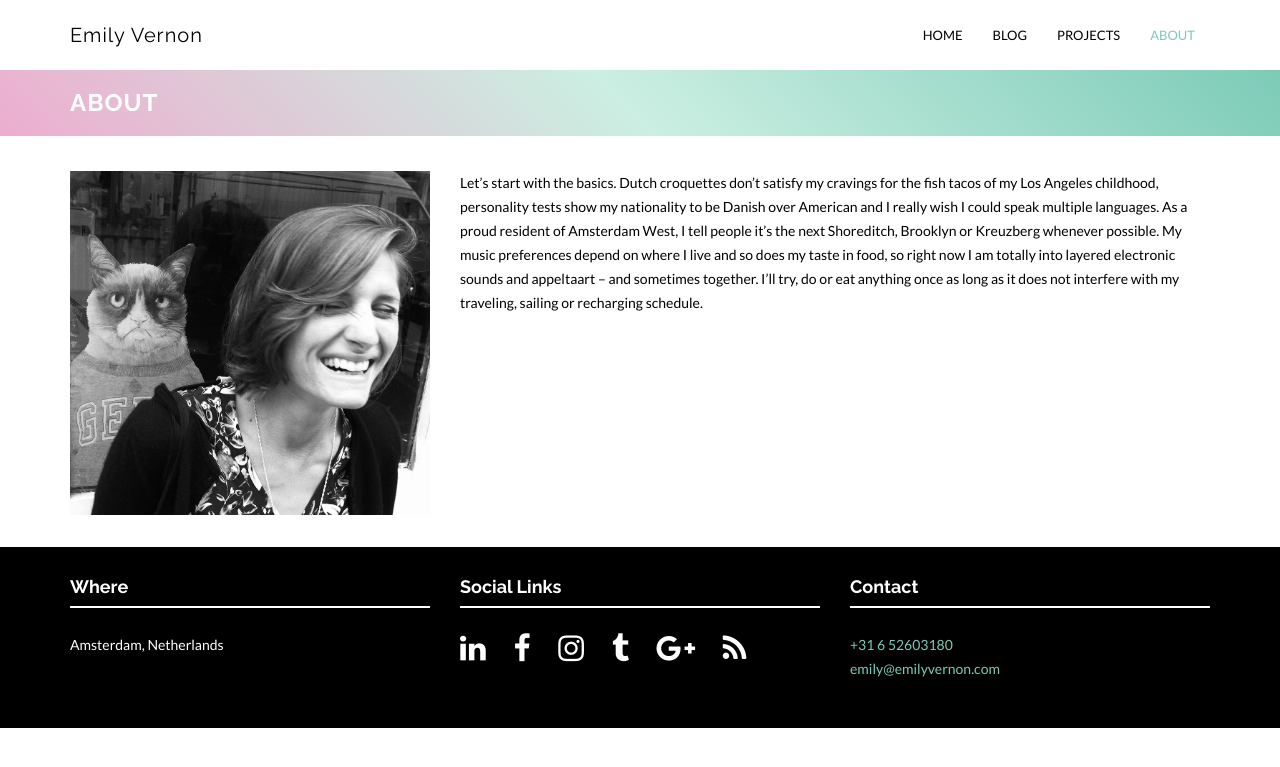
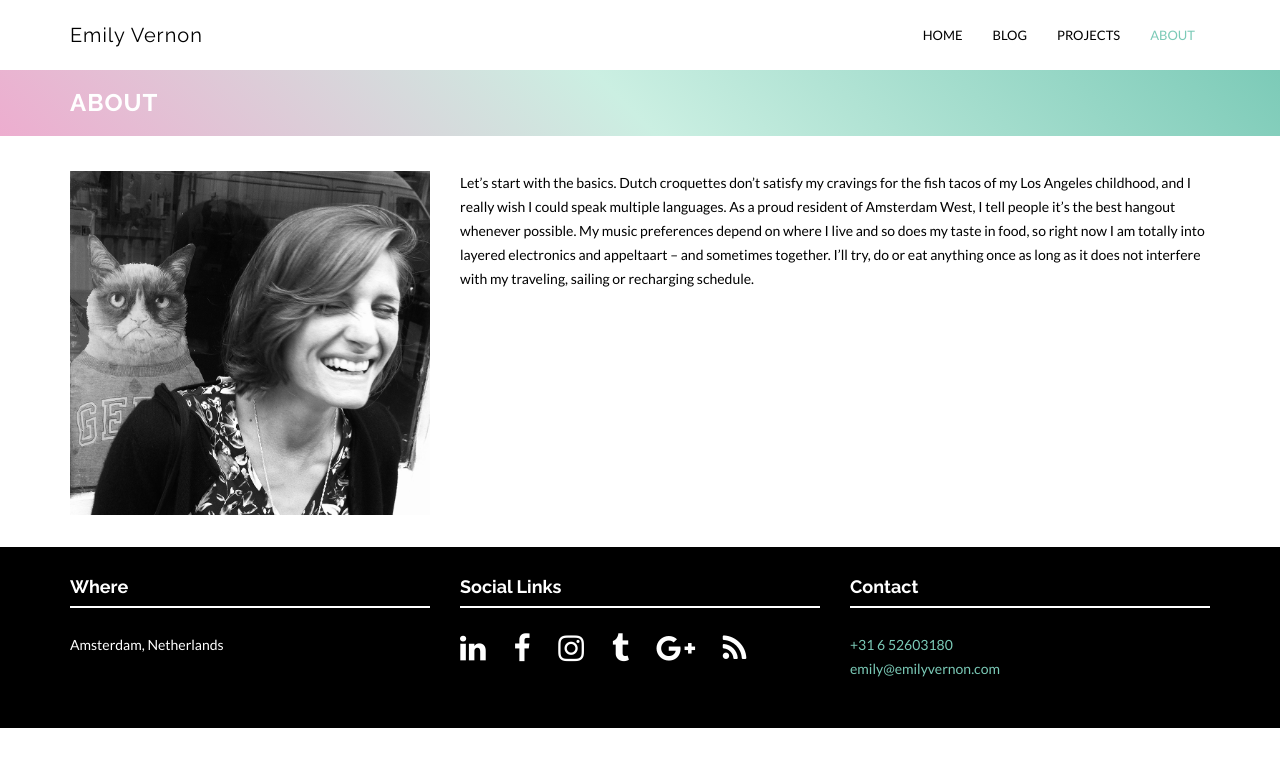
Before and after one commit to emilygv/emilyvernon.com, a Jekyll site: the page built from about.html, in a window 1280 px wide. Shown: the top 767 px of the page. Built offline with Jekyll 4.4.1, drawn with Linux system fonts in a browser that asks for light colours; nearby versions of some CDN libraries.

Commit message:
Create about.html

```diff
--- a/about.html
+++ b/about.html
@@ -12,7 +12,7 @@ permalink: /about/
         </p>
         </div>
         <div class="col-sm-8">
-            <p>Let’s start with the basics. Dutch croquettes don’t satisfy my cravings for the fish tacos of my Los Angeles childhood, personality tests show my nationality to be Danish over American and I really wish I could speak multiple languages. As a proud resident of Amsterdam West, I tell people it’s the next Shoreditch, Brooklyn or Kreuzberg whenever possible. My music preferences depend on where I live and so does my taste in food, so right now I am totally into layered electronic sounds and appeltaart – and sometimes together. I’ll try, do or eat anything once as long as it does not interfere with my traveling, sailing or recharging schedule.</p>
+            <p>Let’s start with the basics. Dutch croquettes don’t satisfy my cravings for the fish tacos of my Los Angeles childhood, and I really wish I could speak multiple languages. As a proud resident of Amsterdam West, I tell people it’s the best hangout whenever possible. My music preferences depend on where I live and so does my taste in food, so right now I am totally into layered electronics and appeltaart – and sometimes together. I’ll try, do or eat anything once as long as it does not interfere with my traveling, sailing or recharging schedule.</p>
         </div>
     </div><! --/row -->
 </div><! --/container -->
```
